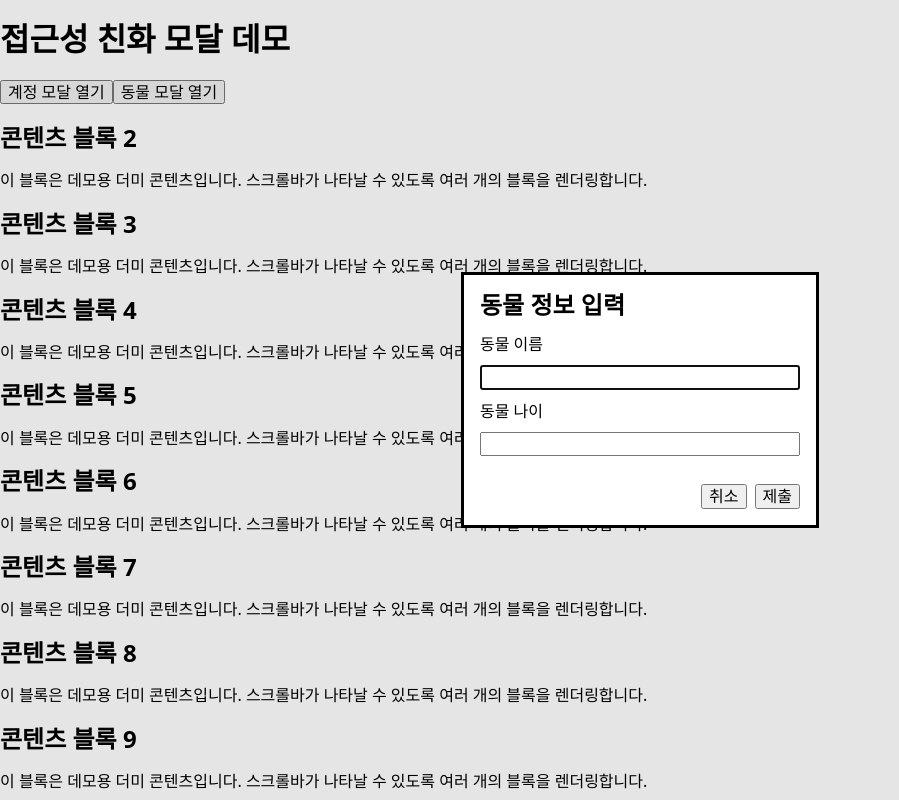
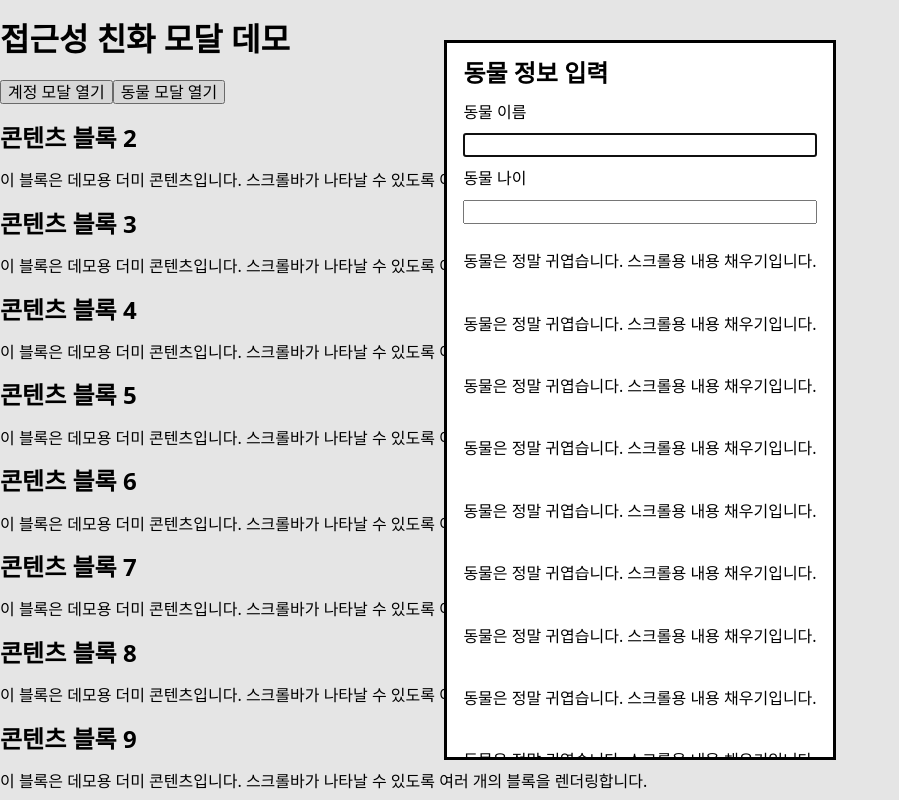
Before and after one commit to sadie100/toss-fe-challenge, a React (Vite) app: page / in a window 1280 px wide. Both pictures are taken after a click on the button "동물 모달 열기". Shown: the top 800 px of the page, without its empty margins (0-899 px from the left). Built offline with nearby package versions, Linux system fonts and the light colour scheme.

Commit message:
feat: 모달 내부 스크롤 및 maxHeight 구현

```diff
--- a/src/AnimalForm.tsx
+++ b/src/AnimalForm.tsx
@@ -45,6 +45,9 @@ const AnimalForm = ({ initialValues, close }: FormModalContentProps) => {
           defaultValue={initialValues?.age ?? ''}
           required
         />
+        {new Array(100).fill(0).map((_, index) => (
+          <p key={index}>동물은 정말 귀엽습니다. 스크롤용 내용 채우기입니다.</p>
+        ))}
         <div
           style={{
             display: 'flex',
--- a/src/modal/ModalController.tsx
+++ b/src/modal/ModalController.tsx
@@ -79,6 +79,11 @@ export const ModalControllerProvider = ({
             close(null)
           }
         }}
+        style={{
+          minHeight: '50px',
+          maxHeight: '90vh',
+          overflowY: 'auto',
+        }}
       >
         {active ? active.render((v) => close(v)) : null}
       </dialog>
```
